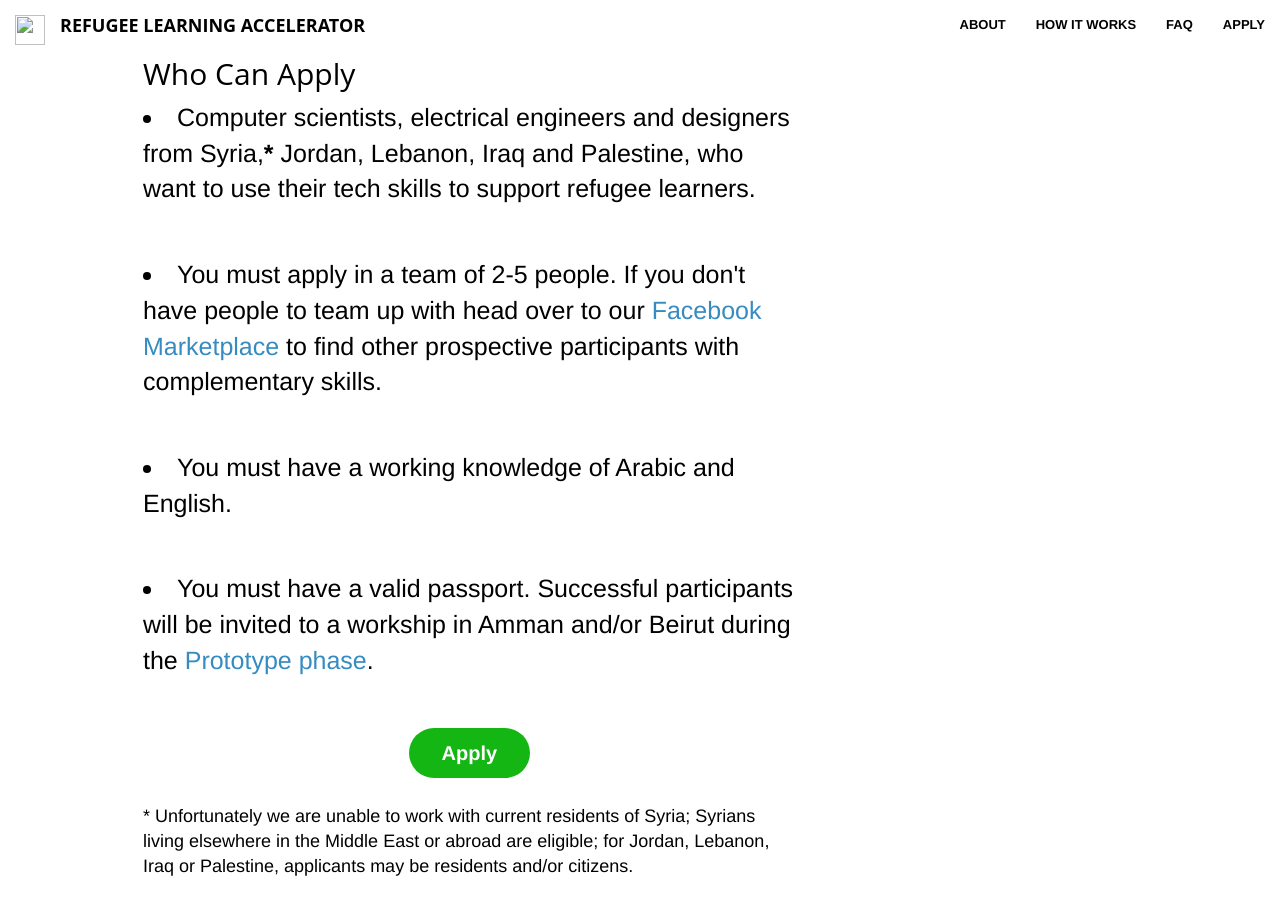
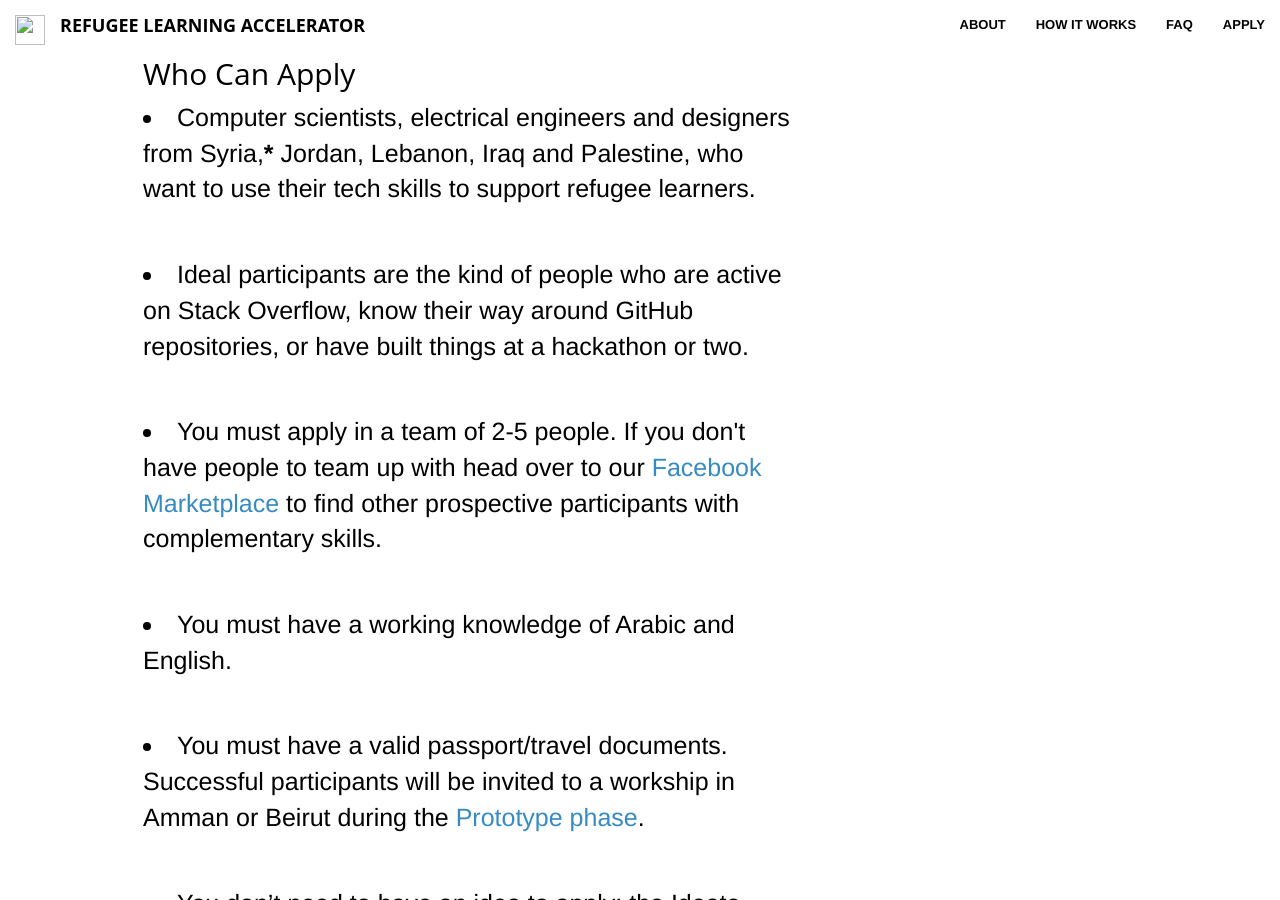
Before and after one commit to Refugee-Learning-Accelerator/Refugee-Learning-Accelerator.github.io, a Jekyll site: the page apply/index.html, which Jekyll copies as it is, in a window 1280 px wide and 900 px high, scrolled down 747 px. Built offline with Jekyll 4.4.1, drawn with Linux system fonts in a browser that asks for light colours; nearby versions of some CDN libraries; some of the changed text lies outside the part shown.

Commit message:
Update index.html

```diff
--- a/apply/index.html
+++ b/apply/index.html
@@ -12,7 +12,6 @@
 		        <link href="/css/main.css" rel="stylesheet" type="text/css">
 		        <script src="https://ajax.googleapis.com/ajax/libs/jquery/1.11.0/jquery.min.js"></script>
 			<script src="/js/bootstrap.min.js"></script>
-			<script src="/js/npm.js"></script>
 			<script type="text/javascript">$(document).ready(function() {$('dropdown-toggle').dropdown()});</script>
 	</head>
 						      <body>
@@ -58,10 +57,11 @@
 			<h2>Who Can Apply</h2>
 
 	<li class="list">Computer scientists, electrical engineers and designers from Syria,<b>*</b> Jordan, Lebanon, Iraq and Palestine, who want to use their tech skills to support refugee learners.</li>
- 	<li class="list"> You must apply in a team of 2-5 people. If you don't have people to team up with head over to our <a class="class2" href="https://www.facebook.com/groups/147496302487491">Facebook Marketplace</a> to find other prospective participants with complementary skills. </li>
+ 	<li class="list">Ideal participants are the kind of people who are active on Stack Overflow, know their way around GitHub repositories, or have built things at a hackathon or two.</li>
+	<li class="list"> You must apply in a team of 2-5 people. If you don't have people to team up with head over to our <a class="class2" href="https://www.facebook.com/groups/147496302487491">Facebook Marketplace</a> to find other prospective participants with complementary skills. </li>
 	<li class="list">You must have a working knowledge of Arabic and English.</li>
-    	<li class="list">You must have a valid passport. Successful participants will be invited to a workship in Amman and/or Beirut during the <a class="class2" href="/program">Prototype phase</a>.</li>
-
+    	<li class="list">You must have a valid passport/travel documents. Successful participants will be invited to a workship in Amman or Beirut during the <a class="class2" href="/program">Prototype phase</a>.</li>
+	<li class="list">You don’t need to have an idea to apply; the Ideate phase is designed to get you up to speed on what’s already happening in the field of digital education for refugees and to help you start thinking about what your team might be able to contribute. </li>
 			    <p style="text-align: center;">
 			<a class="typeform-share button" href="https://mllearning.typeform.com/to/csIHTi" data-mode="popup" style="display:inline-block;text-decoration:none;background-color:#13b613;color:white;cursor:pointer;font-family:Helvetica,Arial,sans-serif;font-size:20px;line-height:50px;text-align:center;margin:0;height:50px;padding:0px 33px;border-radius:25px;max-width:100%;white-space:nowrap;overflow:hidden;text-overflow:ellipsis;font-weight:bold;-webkit-font-smoothing:antialiased;-moz-osx-font-smoothing:grayscale;" data-submit-close-delay="0" target="_blank">Apply </a> <script> (function() { var qs,js,q,s,d=document, gi=d.getElementById, ce=d.createElement, gt=d.getElementsByTagName, id="typef_orm_share", b="https://embed.typeform.com/"; if(!gi.call(d,id)){ js=ce.call(d,"script"); js.id=id; js.src=b+"embed.js"; q=gt.call(d,"script")[0]; q.parentNode.insertBefore(js,q) } })() </script>
 			    </p>
@@ -70,7 +70,7 @@
 			<br>* Unfortunately we are unable to work with current residents of Syria; Syrians living elsewhere in the Middle East or abroad are eligible; for Jordan, Lebanon, Iraq or Palestine, applicants may be residents and/or citizens.
 			</p>
 
-			<p style="font-size: 18px; line-height:1.4em;">
+			<p style="font-size: 18px; line-height:1.4em;"><br>Please visit our <a href="/FAQ" class="class2">FAQ</a> page for answers to specific questions.
 			<br>If you don’t meet these criteria and are still interested in supporting the project, please email <a class="class2" href="mailto:refugeelearning@media.mit.edu">refugeelearning@media.mit.edu</a>.
 			</p>
 
```
